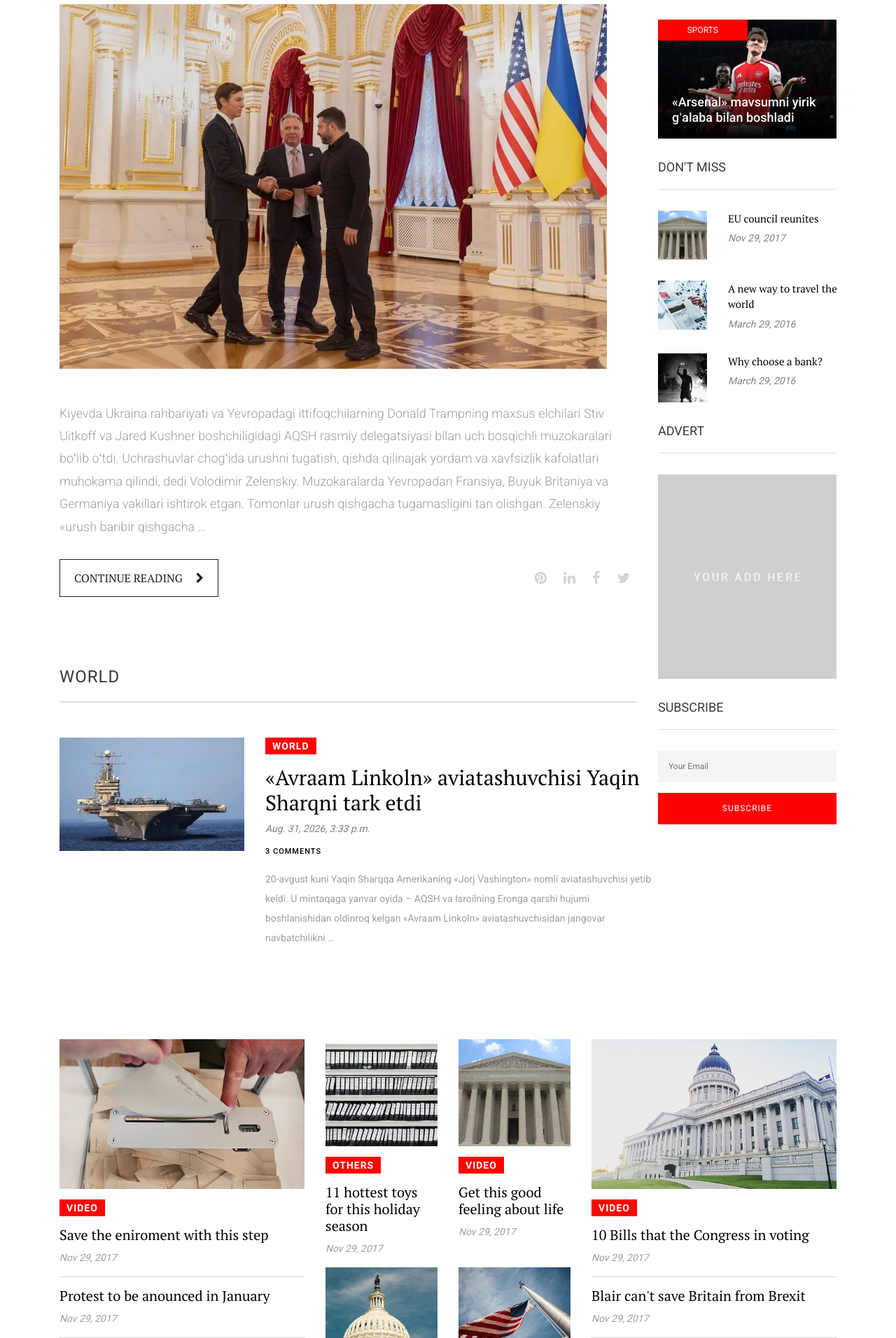
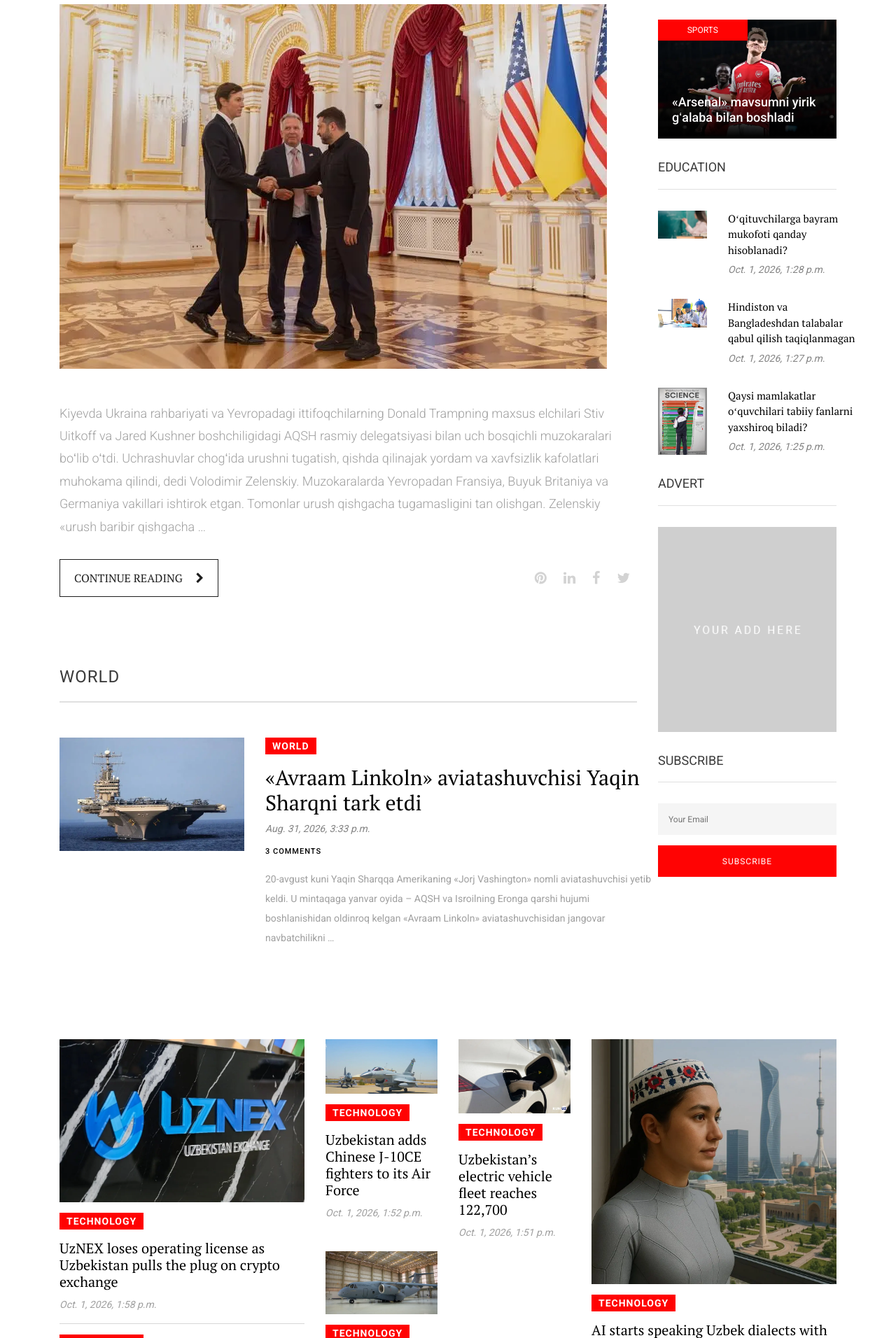
Before and after one commit to d1yorkhud/signal, a Django app: page / in a window 1280 px wide. Shown: the part 1281-3193 px from the top of the page at 70% size. Run offline with Django 5.2, Linux system fonts and the light colour scheme; data comes from the database, SQL or seed files in the repository; both versions use the stored data as it was after the commit; some libraries are stand-ins or nearby versions.

Commit message:
edu and tech categories added in homeView

```diff
--- a/signals/views.py
+++ b/signals/views.py
@@ -31,9 +31,9 @@ def homeView(request):
     categories = Category.objects.all()
     world_news = News.published.all().filter(category__name="World").order_by("-publish_time")[1:6]
     world_main = News.published.filter(category__name="World").order_by("-publish_time")[0]
-    tech = News.published.all().filter(category__name="Technology").order_by("-publish_time")[:6]
+    tech = News.published.all().filter(category__name="Technology").order_by("-publish_time")[:8]
     econ = News.published.all().filter(category__name="Economics").order_by("-publish_time")[:6]
-    edu = News.published.all().filter(category__name="Eductaion").order_by("-publish_time")[:6]
+    edu = News.published.all().filter(category__name="Education").order_by("-publish_time")[:3]
     sports = News.published.all().filter(category__name="Sports").order_by("-publish_time")[:2]
     finance = News.published.all().filter(category__name="Finance").order_by("-publish_time")[:4]
 
--- a/templates/news/home.html
+++ b/templates/news/home.html
@@ -360,38 +360,21 @@
                         <!-- Don't Miss Widget -->
                         <div class="donnot-miss-widget">
                             <div class="widget-title">
-                                <h5>Don't miss</h5>
+                                <h5>Education</h5>
                             </div>
+                            {% for educ in edu %}
                             <!-- Single Don't Miss Post -->
                             <div class="single-dont-miss-post d-flex mb-30">
                                 <div class="dont-miss-post-thumb">
-                                    <img src="{% static 'images/blog-img/dm-1.jpg' %}" alt="">
+                                    <img src="{{ educ.image.url }}" alt="">
                                 </div>
                                 <div class="dont-miss-post-content">
-                                    <a href="#" class="font-pt">EU council reunites</a>
-                                    <span>Nov 29, 2017</span>
+                                    <a href="{% url 'news_detail_page' educ.pk %}" class="font-pt">{{ educ.title }}</a>
+                                    <span>{{ educ.publish_time }}</span>
                                 </div>
                             </div>
-                            <!-- Single Don't Miss Post -->
-                            <div class="single-dont-miss-post d-flex mb-30">
-                                <div class="dont-miss-post-thumb">
-                                    <img src="{% static 'images/blog-img/dm-2.jpg' %}" alt="">
-                                </div>
-                                <div class="dont-miss-post-content">
-                                    <a href="#" class="font-pt">A new way to travel the world</a>
-                                    <span>March 29, 2016</span>
-                                </div>
-                            </div>
-                            <!-- Single Don't Miss Post -->
-                            <div class="single-dont-miss-post d-flex mb-30">
-                                <div class="dont-miss-post-thumb">
-                                    <img src="{% static 'images/blog-img/dm-3.jpg' %}" alt="">
-                                </div>
-                                <div class="dont-miss-post-content">
-                                    <a href="#" class="font-pt">Why choose a bank?</a>
-                                    <span>March 29, 2016</span>
-                                </div>
-                            </div>
+                            {% endfor %}
+
                         </div>
                         <!-- Advert Widget -->
                         <div class="advert-widget">
@@ -420,133 +403,124 @@
         </div>
         <!-- Main Content Area End -->
 
-        <!-- Catagory Posts Area Start -->
+
+        <!-- Category Posts Area Start -->
+
 <div class="gazette-catagory-posts-area">
+
     <div class="container">
+
         <div class="row">
+
+            <!-- COLUMN 1 -->
             <div class="col-12 col-md-4">
-                        <!-- Single Catagory Post -->
+
+                {% for article in tech|slice:":3" %}
+
                 <div class="gazette-single-catagory-post">
+
+                    {% if forloop.first %}
                     <div class="single-catagory-post-thumb mb-15">
-                                <img src="{% static 'images/blog-img/12.jpg' %}" alt="">
+                        <img src="{{ article.image.url }}" alt="{{ article.title }}">
                     </div>
-                            <!-- Post Tag -->
+                    {% endif %}
+
                     <div class="gazette-post-tag">
-                                <a href="#">Video</a>
+                        <a href="#">{{ article.category.name }}</a>
                     </div>
-                            <h5><a href="#" class="font-pt">Save the eniroment with this step</a></h5>
-                            <span>Nov 29, 2017</span>
+
+                    <h5>
+                        <a href="{% url 'news_detail_page' article.pk %}" class="font-pt">
+                            {{ article.title }}
+                        </a>
+                    </h5>
+
+                    <span>{{ article.publish_time }}</span>
+
                 </div>
-                        <!-- Single Catagory Post -->
+
+                {% endfor %}
+
+            </div>
+
+
+            <!-- COLUMN 2 -->
+            <div class="col-12 col-md-4">
+
+                <div class="row">
+
+                    {% for article in tech|slice:"3:6" %}
+
+                    <div class="col-12 col-md-6">
+
                         <div class="gazette-single-catagory-post">
-                            <h5><a href="#" class="font-pt">Protest to be anounced in January</a></h5>
-                            <span>Nov 29, 2017</span>
+
+                            <div class="single-catagory-post-thumb mb-15">
+                                <img src="{{ article.image.url }}" alt="{{ article.title }}">
                             </div>
-                        <!-- Single Catagory Post -->
+
+                            <div class="gazette-post-tag">
+                                <a href="#">{{ article.category.name }}</a>
+                            </div>
+
+                            <h5>
+                                <a href="{% url 'news_detail_page' article.pk %}" class="font-pt">
+                                    {{ article.title }}
+                                </a>
+                            </h5>
+
+                            <span>{{ article.publish_time }}</span>
+
+                        </div>
+
+                    </div>
+
+                    {% endfor %}
+
+                </div>
+
+            </div>
+
+
+            <!-- COLUMN 3 -->
+            <div class="col-12 col-md-4">
+
+                {% for article in tech|slice:"6:8" %}
+
                 <div class="gazette-single-catagory-post">
-                            <h5><a href="#" class="font-pt">10 Bills that the Congress in voting</a></h5>
-                            <span>Nov 29, 2017</span>
+
+                    {% if forloop.first %}
+                    <div class="single-catagory-post-thumb mb-15">
+                        <img src="{{ article.image.url }}" alt="{{ article.title }}">
                     </div>
-                        <!-- Single Catagory Post -->
-                        <div class="gazette-single-catagory-post">
-                            <h5><a href="#" class="font-pt">The narcissism of Donald Trump</a></h5>
-                            <span>Nov 29, 2017</span>
+                    {% endif %}
+
+                    <div class="gazette-post-tag">
+                        <a href="#">{{ article.category.name }}</a>
                     </div>
+
+                    <h5>
+                        <a href="{% url 'news_detail_page' article.pk %}" class="font-pt">
+                            {{ article.title }}
+                        </a>
+                    </h5>
+
+                    <span>{{ article.publish_time }}</span>
+
                 </div>
-                    <div class="col-12 col-md-4">
-                        <div class="row">
-                            <div class="col-12 col-md-6">
-                                <!-- Single Catagory Post -->
-                                <div class="gazette-single-catagory-post">
-                                    <div class="single-catagory-post-thumb mb-15">
-                                        <img src="{% static 'images/blog-img/14.jpg' %}" alt="">
+
+                {% endfor %}
+
             </div>
-                                    <!-- Post Tag -->
-                                    <div class="gazette-post-tag">
-                                        <a href="#">Others</a>
+
         </div>
-                                    <h5><a href="#" class="font-pt">11 hottest toys for this holiday season</a></h5>
-                                    <span>Nov 29, 2017</span>
+
     </div>
+
 </div>
-                            <div class="col-12 col-md-6">
-                                <!-- Single Catagory Post -->
-                                <div class="gazette-single-catagory-post">
-                                    <div class="single-catagory-post-thumb mb-15">
-                                        <img src="{% static 'images/blog-img/15.jpg' %}" alt="">
-                                    </div>
-                                    <!-- Post Tag -->
-                                    <div class="gazette-post-tag">
-                                        <a href="#">Video</a>
-                                    </div>
-                                    <h5><a href="#" class="font-pt">Get this good feeling about life</a></h5>
-                                    <span>Nov 29, 2017</span>
-                                </div>
-                            </div>
-                            <div class="col-12 col-md-6">
-                                <!-- Single Catagory Post -->
-                                <div class="gazette-single-catagory-post">
-                                    <div class="single-catagory-post-thumb mb-15">
-                                        <img src="{% static 'images/blog-img/16.jpg' %}" alt="">
-                                    </div>
-                                    <!-- Post Tag -->
-                                    <div class="gazette-post-tag">
-                                        <a href="#">Interview</a>
-                                    </div>
-                                    <h5><a href="#" class="font-pt">Get this good feeling about life</a></h5>
-                                    <span>Nov 29, 2017</span>
-                                </div>
-                            </div>
-                            <div class="col-12 col-md-6">
-                                <!-- Single Catagory Post -->
-                                <div class="gazette-single-catagory-post">
-                                    <div class="single-catagory-post-thumb mb-15">
-                                        <img src="{% static 'images/blog-img/17.jpg' %}" alt="">
-                                    </div>
-                                    <!-- Post Tag -->
-                                    <div class="gazette-post-tag">
-                                        <a href="#">Video</a>
-                                    </div>
-                                    <h5><a href="#" class="font-pt">11 hottest toys for this holiday season</a></h5>
-                                    <span>Nov 29, 2017</span>
-                                </div>
-                            </div>
-                        </div>
-                    </div>
-                    <div class="col-12 col-md-4">
-                        <!-- Single Catagory Post -->
-                        <div class="gazette-single-catagory-post">
-                            <div class="single-catagory-post-thumb mb-15">
-                                <img src="{% static 'images/blog-img/13.jpg' %}" alt="">
-                            </div>
-                            <!-- Post Tag -->
-                            <div class="gazette-post-tag">
-                                <a href="#">Video</a>
-                            </div>
-                            <h5><a href="#" class="font-pt">10 Bills that the Congress in voting</a></h5>
-                            <span>Nov 29, 2017</span>
-                        </div>
-                        <!-- Single Catagory Post -->
-                        <div class="gazette-single-catagory-post">
-                            <h5><a href="#" class="font-pt">Blair can't save Britain from Brexit</a></h5>
-                            <span>Nov 29, 2017</span>
-                        </div>
-                        <!-- Single Catagory Post -->
-                        <div class="gazette-single-catagory-post">
-                            <h5><a href="#" class="font-pt">Save the eniroment with this step</a></h5>
-                            <span>Nov 29, 2017</span>
-                        </div>
-                        <!-- Single Catagory Post -->
-                        <div class="gazette-single-catagory-post">
-                            <h5><a href="#" class="font-pt">Protest to be anounced in January</a></h5>
-                            <span>Nov 29, 2017</span>
-                        </div>
-                    </div>
-                </div>
-            </div>
-        </div>
-    </section>
-    <!-- Catagory Posts Area End -->
+
+<!-- Category Posts Area End -->
+
 
     <!-- Video Posts Area Start -->
     <section class="gazatte-video-post-area section_padding_100_70 bg-gray">
```
Also changed, not shown: db.sqlite3, media/news/images/ai-tech.webp (added), media/news/images/appp-tech.webp (added), media/news/images/ca-tech.webp (added), media/news/images/dos-ad.webp (added), media/news/images/hin-ad.webp (added), media/news/images/jet-tech.webp (added), media/news/images/nex-tech.webp (added), media/news/images/presi-tech.webp (added), media/news/images/sc-ad.webp (added), media/news/images/uz-tech.webp (added). Lines whose indentation alone changed are shown as unchanged.
